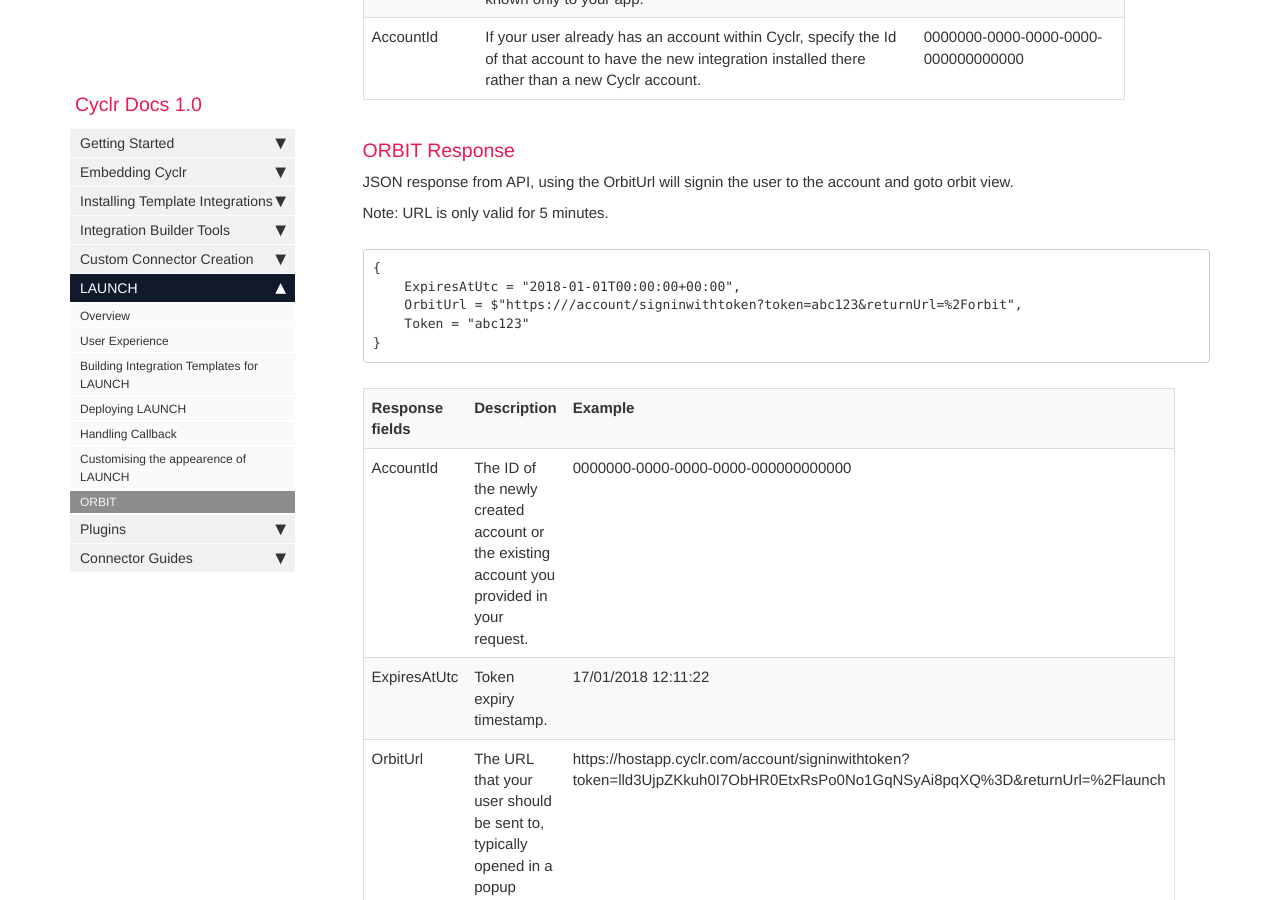
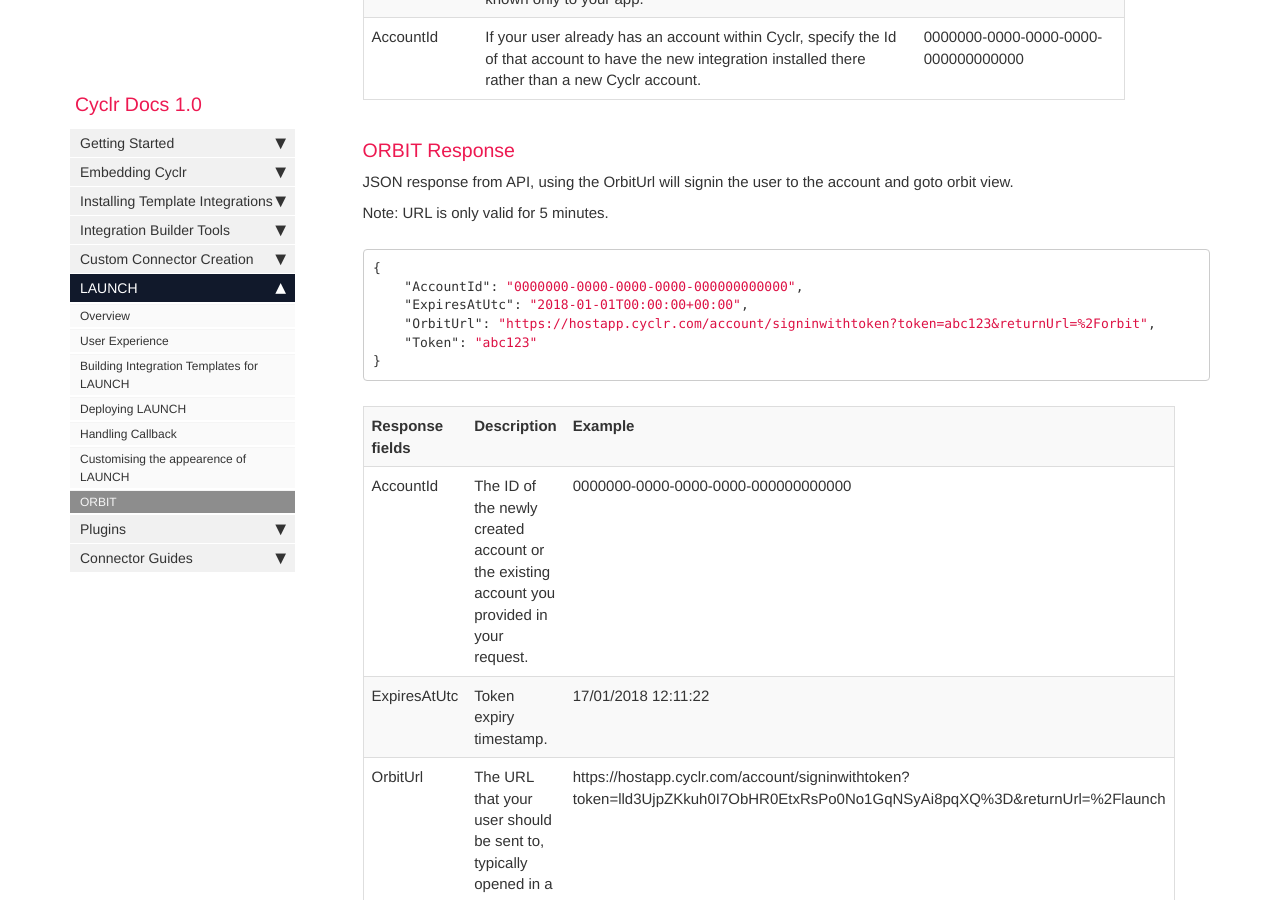
Before and after one commit to sneakysneak/docs, a Jekyll site: the page built from pages/launch/orbit.md, in a window 1280 px wide and 900 px high, scrolled down 1016 px. Built offline with Jekyll 4.4.1, drawn with Linux system fonts in a browser that asks for light colours; nearby versions of some CDN libraries; comment, search, counter and statistics services are not loaded.

Commit message:
Format LAUNCH pages

````diff
--- a/pages/launch/orbit.md
+++ b/pages/launch/orbit.md
@@ -62,11 +62,12 @@ JSON response from API, using the OrbitUrl will signin the user to the account a
 
 Note: URL is only valid for 5 minutes.
 
-```
+```json
 {
-    ExpiresAtUtc = "2018-01-01T00:00:00+00:00",
-    OrbitUrl = $"https://{{Partner.Domain}}/account/signinwithtoken?token=abc123&returnUrl=%2Forbit",
-    Token = "abc123"
+    "AccountId": "0000000-0000-0000-0000-000000000000",
+    "ExpiresAtUtc": "2018-01-01T00:00:00+00:00",
+    "OrbitUrl": "https://hostapp.cyclr.com/account/signinwithtoken?token=abc123&returnUrl=%2Forbit",
+    "Token": "abc123"
 }
 ```
 
````
Also changed, not shown: pages/launch/handling-callback.md (+1 -1 lines), pages/launch/launch-deployment.md (+8 -6 lines).
